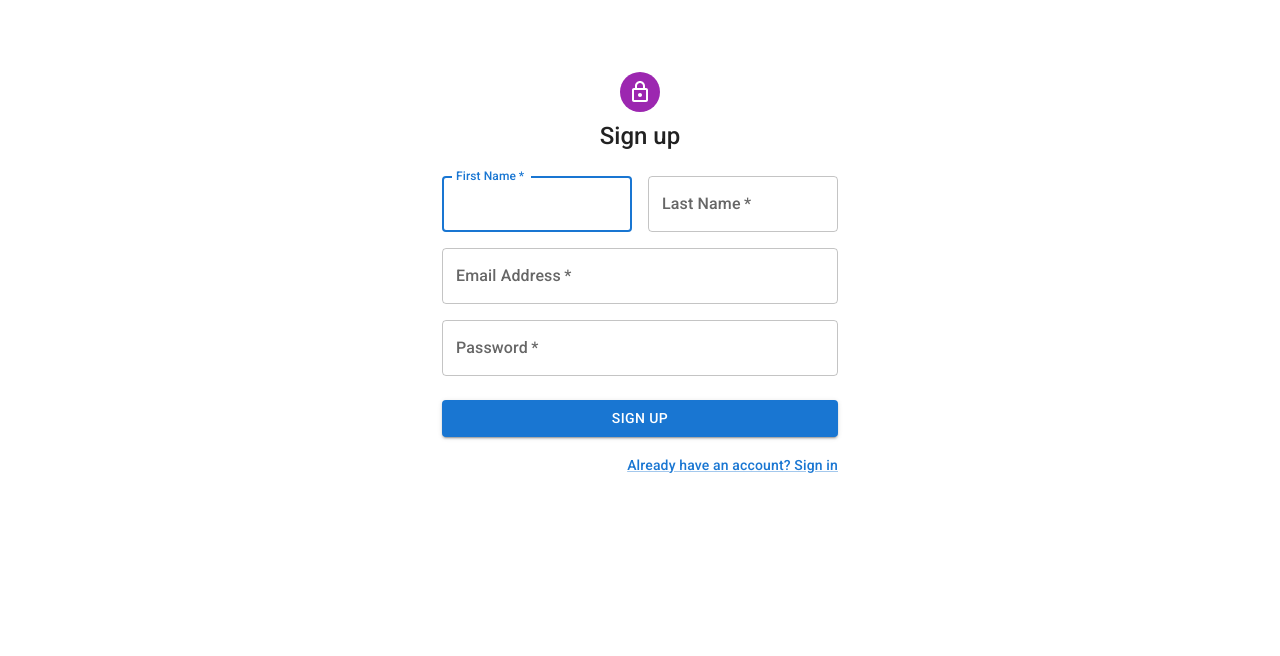
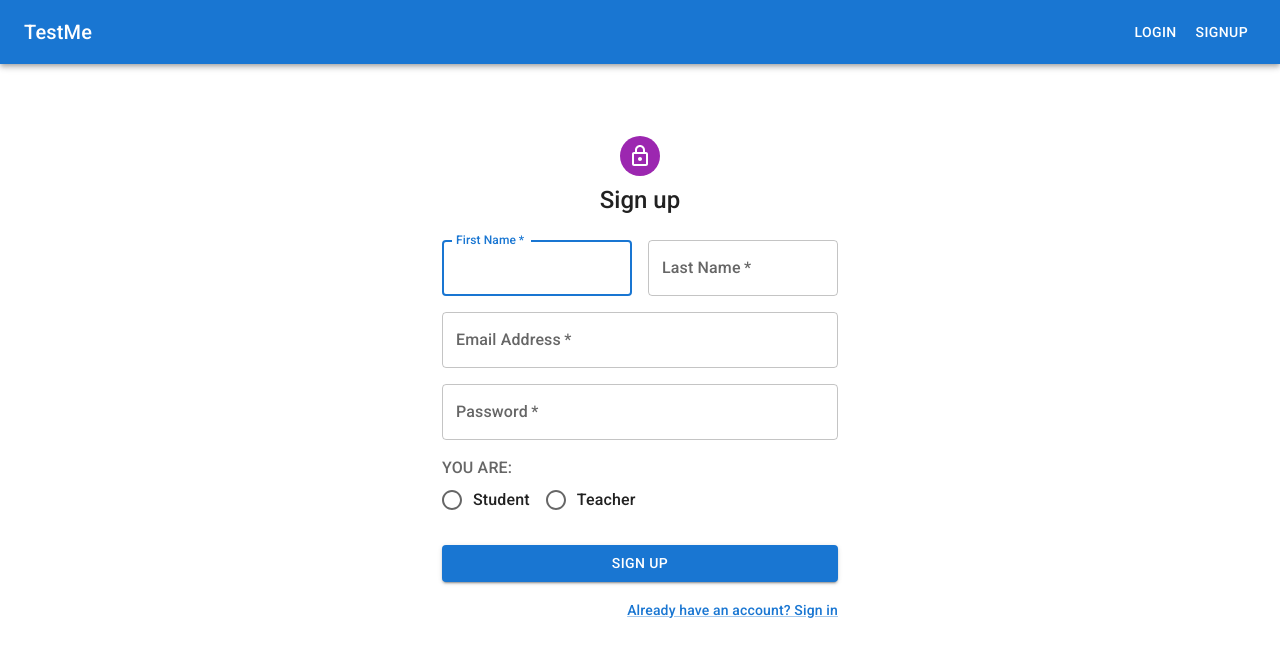
Before and after one commit to alpha0zero/testme, a Next.js app: page /signup in a window 1280 px wide. Shown: the top 656 px of the page. Built offline with nearby package versions, Linux system fonts and the light colour scheme.

Commit message:
ui refactoring

```diff
--- /dev/null
+++ b/components/RadioGroup.tsx
@@ -0,0 +1,23 @@
+import Radio from "@mui/material/Radio";
+import MuiRadioGroup from "@mui/material/RadioGroup";
+import FormControlLabel from "@mui/material/FormControlLabel";
+import FormControl from "@mui/material/FormControl";
+import FormLabel from "@mui/material/FormLabel";
+
+const RadioGroup = () => {
+  return (
+    <FormControl>
+      <FormLabel id="demo-row-radio-buttons-group-label">YOU ARE:</FormLabel>
+      <MuiRadioGroup
+        row
+        aria-labelledby="demo-row-radio-buttons-group-label"
+        name="radioGroup"
+      >
+        <FormControlLabel value="student" control={<Radio />} label="Student" />
+        <FormControlLabel value="teacher" control={<Radio />} label="Teacher" />
+      </MuiRadioGroup>
+    </FormControl>
+  );
+};
+
+export default RadioGroup;
--- a/package.json
+++ b/package.json
@@ -14,6 +14,7 @@
     "@fontsource/roboto": "^4.5.8",
     "@mui/icons-material": "^5.10.6",
     "@mui/material": "^5.10.8",
+    "axios": "^1.1.0",
     "next": "12.3.1",
     "react": "18.2.0",
     "react-dom": "18.2.0"
--- a/pages/signup.tsx
+++ b/pages/signup.tsx
@@ -3,14 +3,14 @@ import Avatar from "@mui/material/Avatar";
 import Button from "@mui/material/Button";
 import CssBaseline from "@mui/material/CssBaseline";
 import TextField from "@mui/material/TextField";
-import FormControlLabel from "@mui/material/FormControlLabel";
-import Checkbox from "@mui/material/Checkbox";
 import MuiLink from "@mui/material/Link";
 import Grid from "@mui/material/Grid";
 import Box from "@mui/material/Box";
 import LockOutlinedIcon from "@mui/icons-material/LockOutlined";
 import Typography from "@mui/material/Typography";
 import Container from "@mui/material/Container";
+import RadioGroup from "../components/RadioGroup";
+import ButtonAppBar from "../components/AppBar";
 
 const SignUp = () => {
   const handleSubmit = (event: FormEvent<HTMLFormElement>) => {
@@ -21,10 +21,13 @@ const SignUp = () => {
       password: data.get("password"),
       firstName: data.get("firstName"),
       lastName: data.get("lastName"),
+      membership: data.get("radioGroup"),
     });
   };
 
   return (
+    <>
+      <ButtonAppBar />
       <Container component="main" maxWidth="xs">
         <CssBaseline />
         <Box
@@ -41,7 +44,12 @@ const SignUp = () => {
           <Typography component="h1" variant="h5">
             Sign up
           </Typography>
-        <Box component="form" noValidate onSubmit={handleSubmit} sx={{ mt: 3 }}>
+          <Box
+            component="form"
+            noValidate
+            onSubmit={handleSubmit}
+            sx={{ mt: 3 }}
+          >
             <Grid container spacing={2}>
               <Grid item xs={12} sm={6}>
                 <TextField
@@ -85,6 +93,9 @@ const SignUp = () => {
                   autoComplete="new-password"
                 />
               </Grid>
+              <Grid item xs={12}>
+                <RadioGroup />
+              </Grid>
             </Grid>
             <Button
               type="submit"
@@ -96,7 +107,7 @@ const SignUp = () => {
             </Button>
             <Grid container justifyContent="flex-end">
               <Grid item>
-              <MuiLink href="#" variant="body2">
+                <MuiLink href="/login" variant="body2">
                   Already have an account? Sign in
                 </MuiLink>
               </Grid>
@@ -104,6 +115,7 @@ const SignUp = () => {
           </Box>
         </Box>
       </Container>
+    </>
   );
 };
 
```
Also changed, not shown: pages/login.tsx (+10 -1 lines), 2 other files (tests, documents, lock files or other folders). Lines whose indentation alone changed are shown as unchanged.
